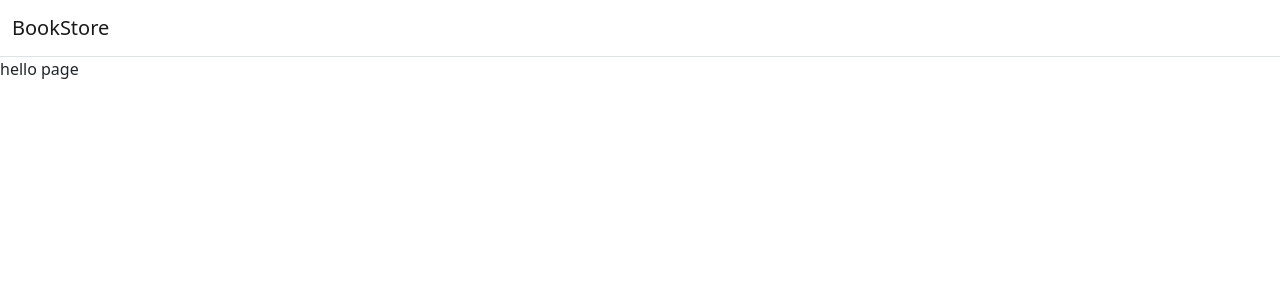
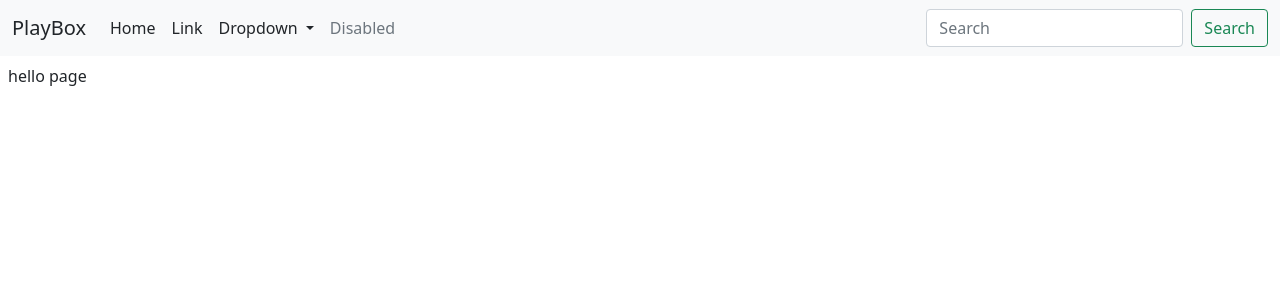
Before and after one commit to alhcomer/e-commerce_app_dj, a Django app: page / in a window 1280 px wide. Shown: the top 300 px of the page. Run offline with Django 4.2, Linux system fonts and the light colour scheme; some libraries are stand-ins or nearby versions.

Commit message:
added to base template

```diff
--- a/templates/store/base.html
+++ b/templates/store/base.html
@@ -19,21 +19,48 @@
     </head>
     <body>
         <header>
-            <nav class="navbar navbar-expand-md navbar-light bg-white border-bottom">
+            <nav class="navbar navbar-expand-lg bg-light">
                 <div class="container-fluid">
-                    <a class="navbar-brand" href="#">BookStore</a>
-                    <button class="navbar-toggler" type="button" data-bs-toggle="collapse" data-bs-target="#navbarCollapse">
-                    </button>
-                    <div class="collapse navbar-collapse" id="navbarCollapse">
-                    </div>
+                  <a class="navbar-brand text-dark text-decoration-none" href="#">PlayBox</a>
+                  <button class="navbar-toggler" type="button" data-bs-toggle="collapse" data-bs-target="#navbarSupportedContent" aria-controls="navbarSupportedContent" aria-expanded="false" aria-label="Toggle navigation">
+                    <span class="navbar-toggler-icon"></span>
+                  </button>
+                  <div class="collapse navbar-collapse" id="navbarSupportedContent">
+                    <ul class="navbar-nav me-auto mb-2 mb-lg-0">
+                      <li class="nav-item">
+                        <a class="nav-link active text-dark text-decoration-none" aria-current="page" href="#">Home</a>
+                      </li>
+                      <li class="nav-item">
+                        <a class="nav-link text-dark text-decoration-none" href="#">Link</a>
+                      </li>
+                      <li class="nav-item dropdown">
+                        <a class="nav-link dropdown-toggle text-dark text-decoration-none" href="#" role="button" data-bs-toggle="dropdown" aria-expanded="false">
+                          Dropdown
+                        </a>
+                        <ul class="dropdown-menu">
+                          <li><a class="dropdown-item" href="#">Action</a></li>
+                          <li><a class="dropdown-item" href="#">Another action</a></li>
+                          <li><hr class="dropdown-divider"></li>
+                          <li><a class="dropdown-item" href="#">Something else here</a></li>
+                        </ul>
+                      </li>
+                      <li class="nav-item">
+                        <a class="nav-link disabled">Disabled</a>
+                      </li>
+                    </ul>
+                    <form class="d-flex" role="search">
+                      <input class="form-control me-2" type="search" placeholder="Search" aria-label="Search">
+                      <button class="btn btn-outline-success" type="submit">Search</button>
+                    </form>
+                  </div>
                 </div>
-            </nav>
+              </nav>
         </header>
         <!--[if lt IE 7]>
             <p class="browsehappy">You are using an <strong>outdated</strong> browser. Please <a href="#">upgrade your browser</a> to improve your experience.</p>
         <![endif]-->
 
-        <div id="content">{% block content %} {% endblock %}</div>
+        <div class="d-flex p-2 bd-highlight" id="content">{% block content %} {% endblock %}</div>
 
     </body>
 </html>
```
